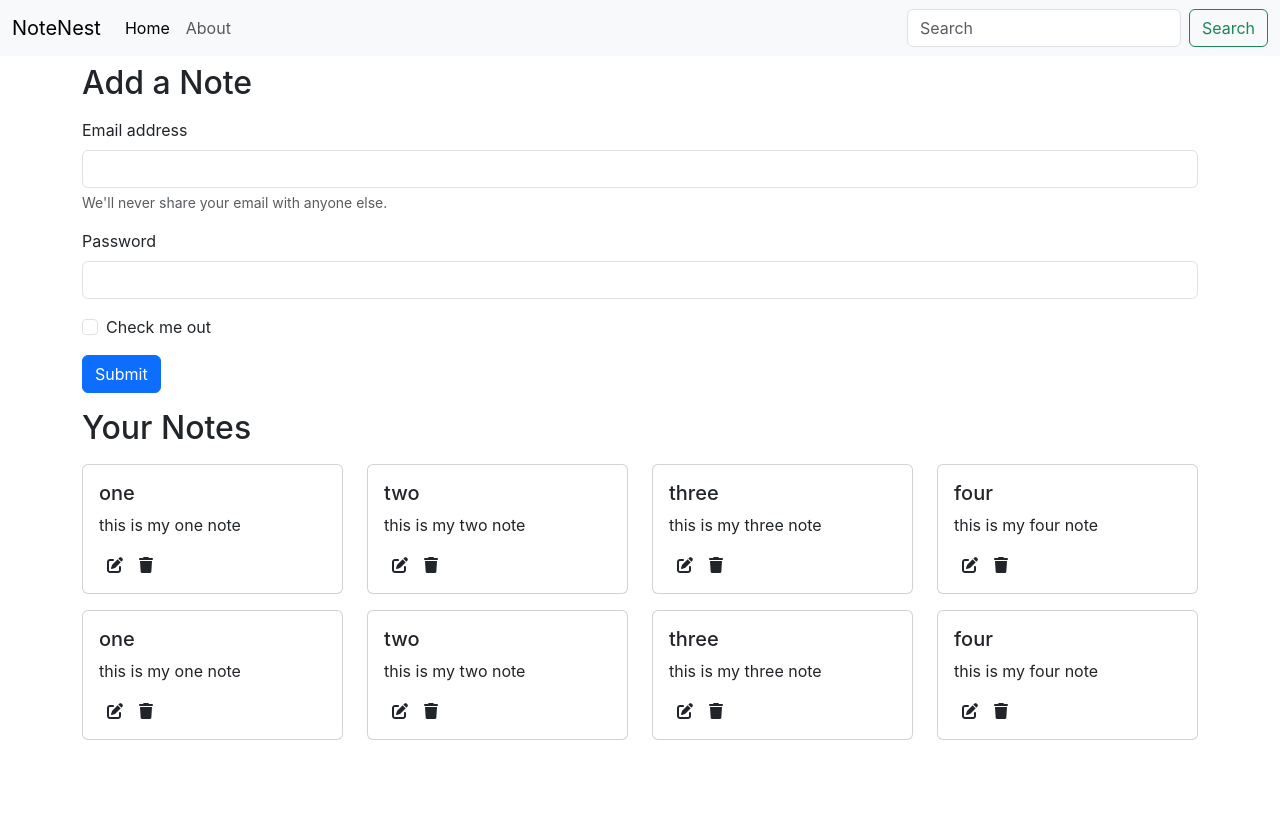
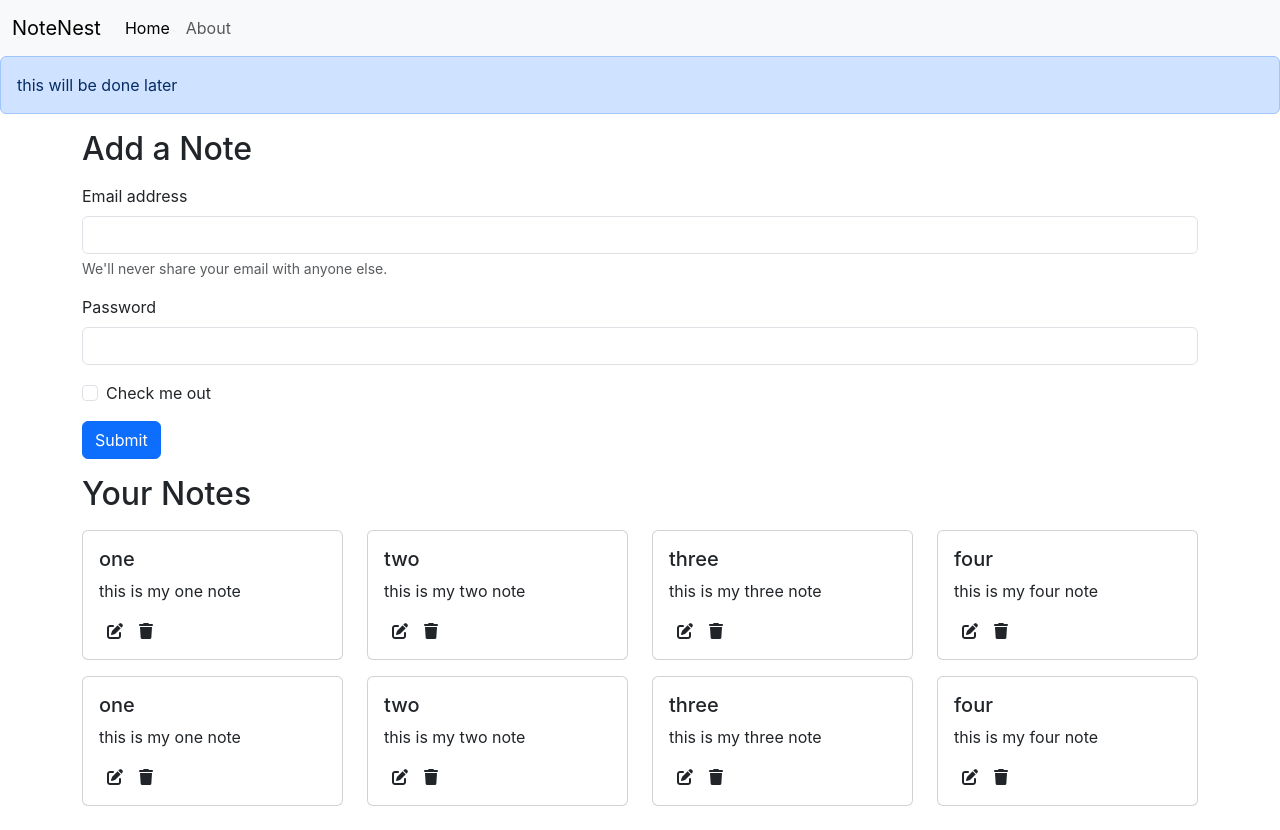
Before and after one commit to VanshGusain18/NoteNest-App, a React (Create React App) app: page / in a window 1280 px wide. Before the commit the page ends 800 px from the top, so only its background shows below. Built offline with nearby package versions, Linux system fonts and the light colour scheme.

Commit message:
added alert component

```diff
--- a/src/App.js
+++ b/src/App.js
@@ -4,6 +4,7 @@ import Home from "./Components/Home";
 import Navbar from "./Components/Navbar";
 import { BrowserRouter as Router, Routes, Route } from "react-router-dom";
 import NoteState from "./Context/notes/NoteState";
+import Alert from "./Components/Alert";
 
 function App() {
   return (
@@ -11,6 +12,7 @@ function App() {
       <NoteState>
         <Router>
           <Navbar />
+          <Alert msg="this will be done later" />
           <Routes>
             <Route path="/" element={<Home />} />
             <Route exact path="/about" element={<About />} />
--- /dev/null
+++ b/src/Components/Alert.js
@@ -0,0 +1,13 @@
+import React from "react";
+
+const Alert = (props) => {
+  return (
+    <div>
+      <div class="alert alert-primary" role="alert">
+        {props.msg}
+      </div>
+    </div>
+  );
+};
+
+export default Alert;
--- a/src/Components/Navbar.js
+++ b/src/Components/Navbar.js
@@ -45,17 +45,6 @@ const Navbar = () => {
                 </Link>
               </li>
             </ul>
-            <form className="d-flex" role="search">
-              <input
-                className="form-control me-2"
-                type="search"
-                placeholder="Search"
-                aria-label="Search"
-              />
-              <button className="btn btn-outline-success" type="submit">
-                Search
-              </button>
-            </form>
           </div>
         </div>
       </nav>
--- a/src/Components/Note.js
+++ b/src/Components/Note.js
@@ -4,7 +4,7 @@ import Noteitem from "./Noteitem";
 
 const Note = () => {
   const context = useContext(NoteContext);
-  const { notes, setNotes } = context;
+  const { notes } = context;
   return (
     <div className="row my-3">
       <h2>Your Notes</h2>
```
